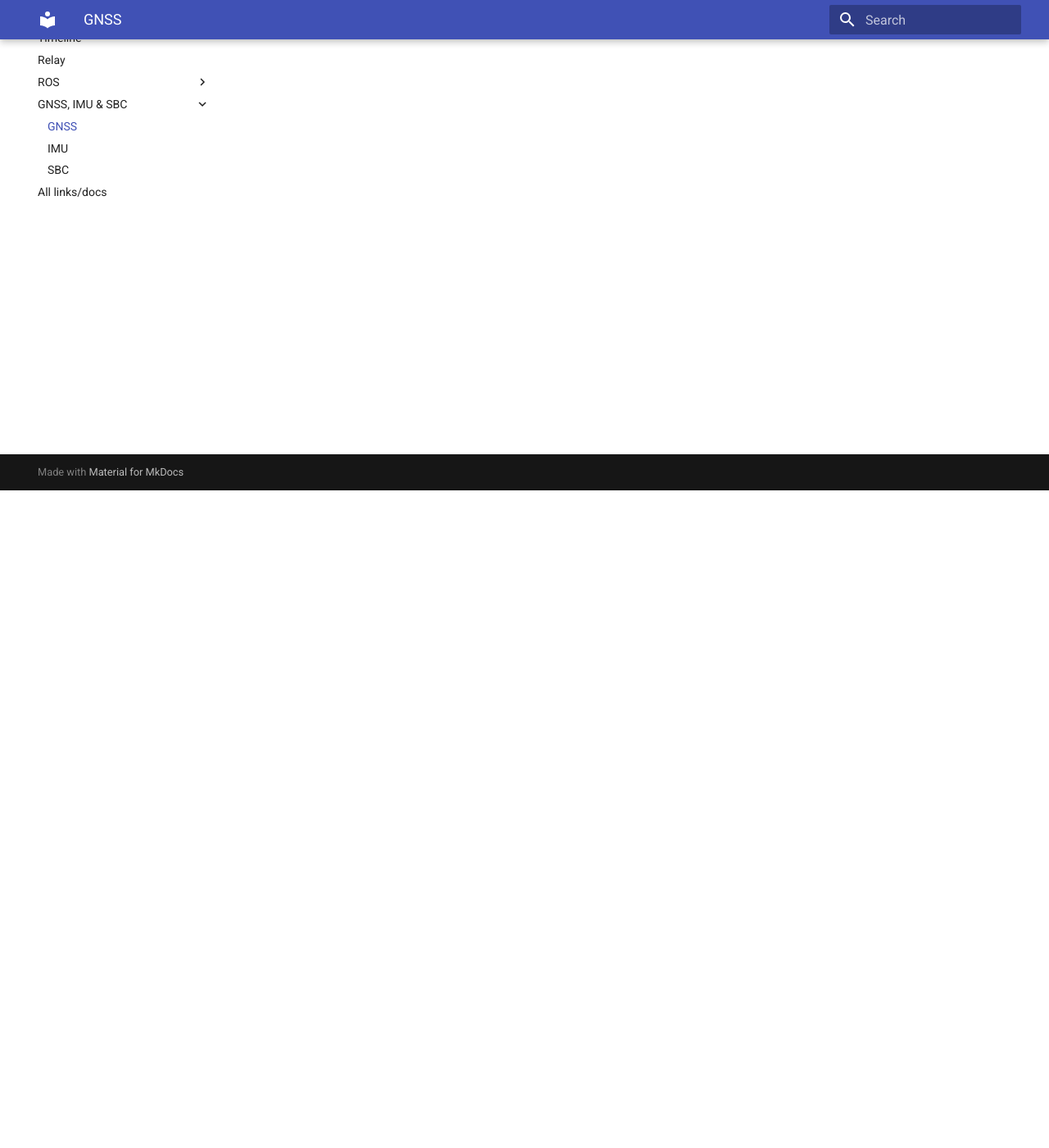
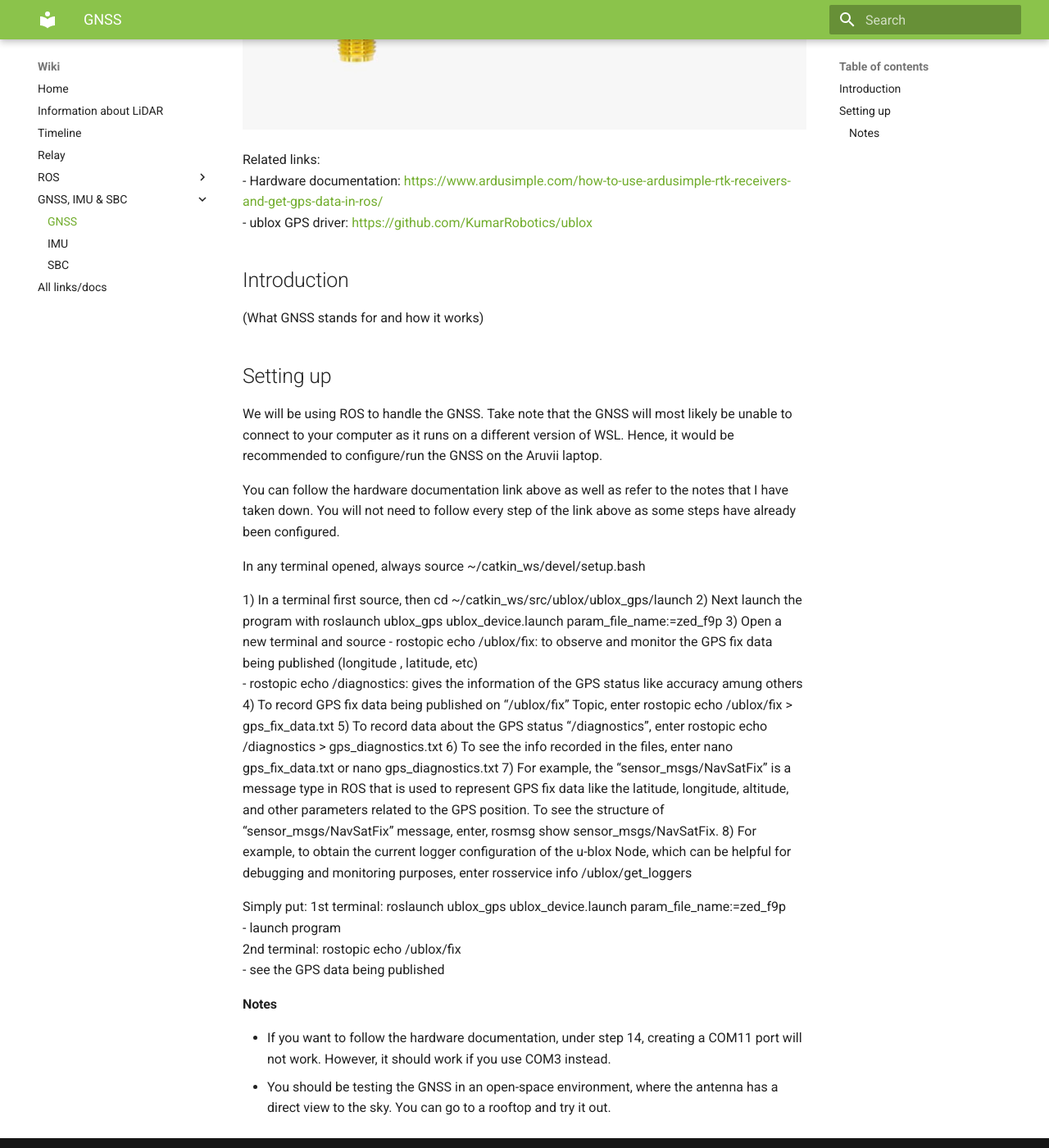
Before and after one commit to 23mel/mkdocs, an MkDocs documentation site: the page built from docs/gnss.md, in a window 1280 px wide and 1400 px high, scrolled down 802 px. Shown: the whole window at 82% size. Built offline with MkDocs 1.6.1 and Material for MkDocs 9.7.7, drawn with Linux system fonts in a browser that asks for light colours; some of the changed text lies outside the part shown.

Commit message:
Commit changes

```diff
--- a/docs/gnss.md
+++ b/docs/gnss.md
@@ -2,7 +2,7 @@ GNSS model:
 - simpleRTK2B series receiver (Basic Starter Kit)
 - Multi-band Active GNSS Antenna ANN-MB-00-00 (IP67)
 
-(Insert model img here later)
+![image](assets/basic-kit-upgraded.jpg)
 
 Related links:
 - Hardware documentation: <https://www.ardusimple.com/how-to-use-ardusimple-rtk-receivers-and-get-gps-data-in-ros/>
@@ -14,6 +14,27 @@ Related links:
 ## Setting up
 We will be using ROS to handle the GNSS. Take note that the GNSS will most likely be unable to connect to your computer as it runs on a different version of WSL. Hence, it would be recommended to configure/run the GNSS on the Aruvii laptop.
 
-(Step-by-step explanation)
+You can follow the hardware documentation link above as well as refer to the notes that I have taken down. You will not need to follow every step of the link above as some steps have already been configured.
 
-(Notes/Reminder add-on)
+In any terminal opened, always source ~/catkin_ws/devel/setup.bash
+
+1) In a terminal first source, then cd ~/catkin_ws/src/ublox/ublox_gps/launch
+2) Next launch the program with roslaunch ublox_gps ublox_device.launch param_file_name:=zed_f9p
+3) Open a new terminal and source
+	- rostopic echo /ublox/fix: to observe and monitor the GPS fix data being published (longitude , latitude, etc)
+	- rostopic echo /diagnostics: gives the information of the GPS status like accuracy amung others
+4) To record GPS fix data being published on “/ublox/fix” Topic, enter rostopic echo /ublox/fix > gps_fix_data.txt
+5) To record data about the GPS status “/diagnostics”, enter rostopic echo /diagnostics > gps_diagnostics.txt
+6) To see the info recorded in the files, enter nano gps_fix_data.txt or nano gps_diagnostics.txt
+7) For example, the “sensor_msgs/NavSatFix” is a message type in ROS that is used to represent GPS fix data like the latitude, longitude, altitude, and other parameters related to the GPS position.  To see the structure of “sensor_msgs/NavSatFix” message,  enter, rosmsg show sensor_msgs/NavSatFix.
+8) For example, to obtain the current logger configuration of the u-blox Node, which can be helpful for debugging and monitoring purposes, enter rosservice info /ublox/get_loggers
+
+Simply put:
+1st terminal: roslaunch ublox_gps ublox_device.launch param_file_name:=zed_f9p
+	- launch program
+2nd terminal: rostopic echo /ublox/fix
+	- see the GPS data being published
+
+#### Notes
+- If you want to follow the hardware documentation, under step 14, creating a COM11 port will not work. However, it should work if you use COM3 instead.
+- You should be testing the GNSS in an open-space environment, where the antenna has a direct view to the sky. You can go to a rooftop and try it out.
--- a/mkdocs.yml
+++ b/mkdocs.yml
@@ -18,6 +18,8 @@ theme:
   name: material
   features:
       - content.code.copy
+  palette:
+    primary: light green
 
 markdown_extensions:
   - pymdownx.highlight:
```
Also changed, not shown: docs/relay.md (+1 -1 lines), docs/assets/basic-kit-upgraded.jpg (added), docs/assets/point_cloud.png (added).
